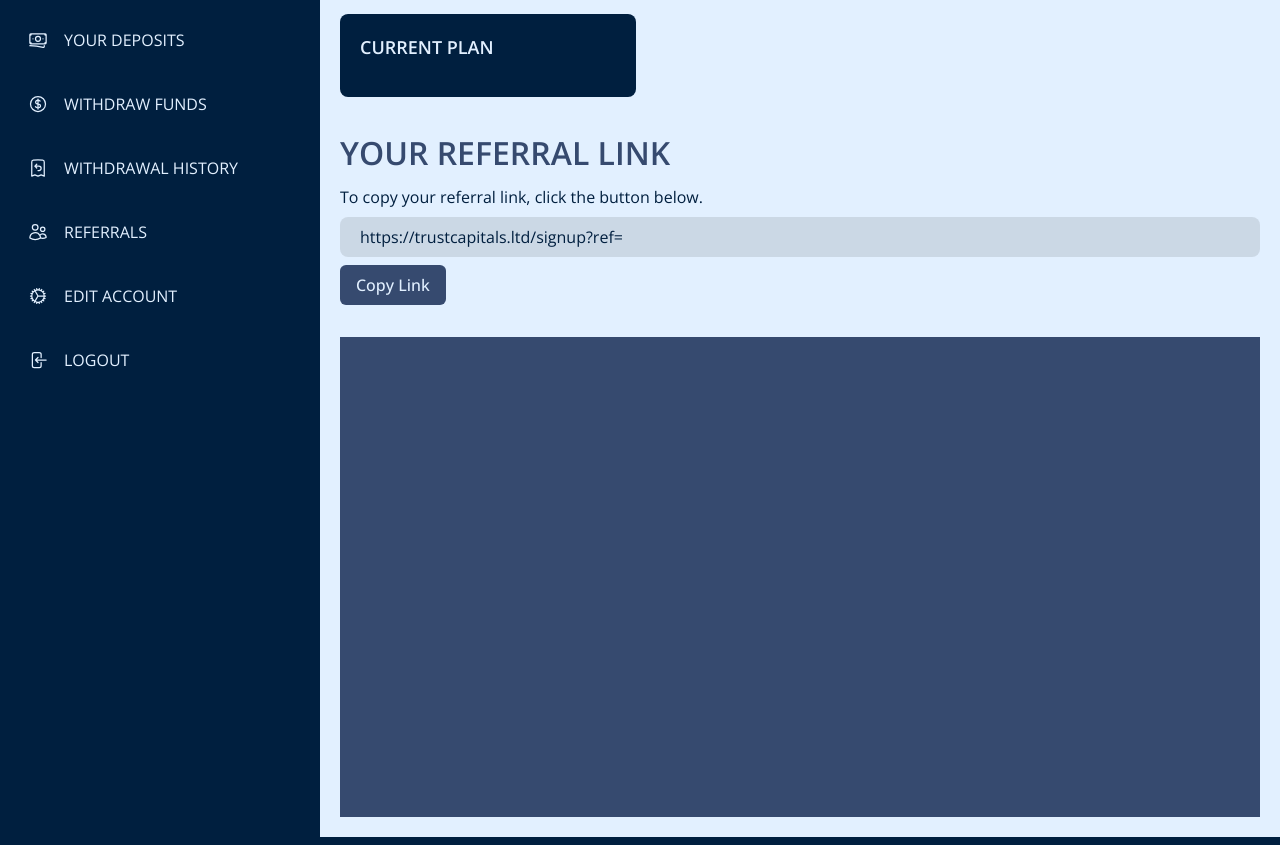
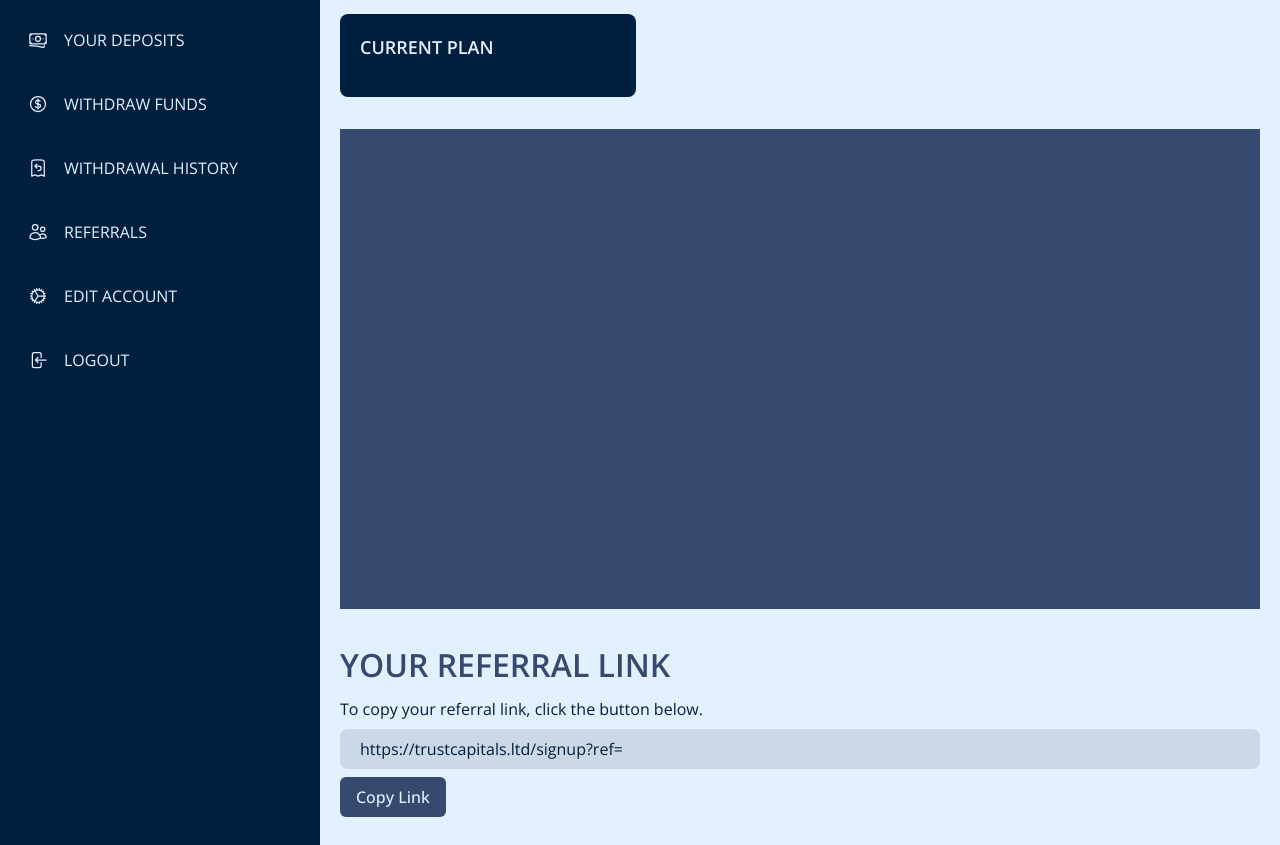
Before and after one commit to Joshardals/Trust-Capital, a Next.js app: page /dashboard in a window 1280 px wide. Shown: the part 240-1085 px from the top of the page. Built offline with nearby package versions, Linux system fonts and the light colour scheme; no server answers; the database is empty; sample sign-in values are in the browser's storage; a web font is replaced by a local one.

Commit message:
initial commit

```diff
--- a/components/dashboard/content/Dashboard.tsx
+++ b/components/dashboard/content/Dashboard.tsx
@@ -118,12 +118,11 @@ export function Dashboard() {
           <p></p>
         </div>
       </div>
+      <TradingViewChart />
 
       {/* Referral Tab */}
 
       <Referral referralCode={code || ""} />
-
-      <TradingViewChart />
     </div>
   );
 }
```
